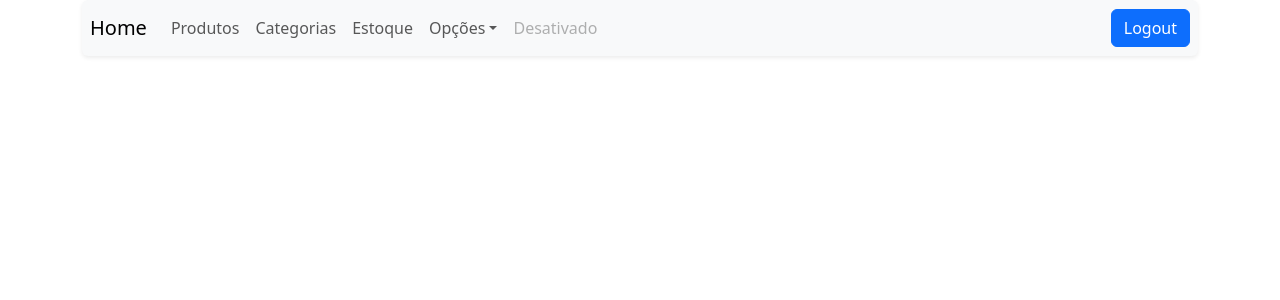
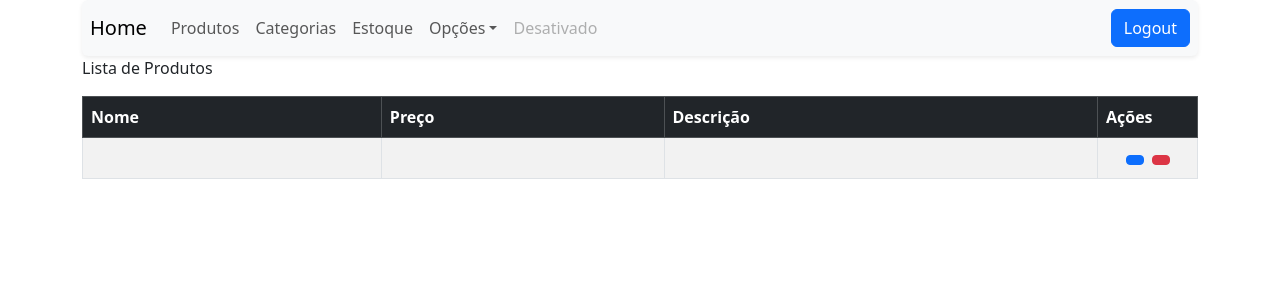
Before and after one commit to souzaharu9-netizen/pizzaria-mary, a React (Vite) app: page /#/produtos in a window 1280 px wide. Before the commit this address led to /. Shown: the top 300 px of the page. Built offline with nearby package versions, Linux system fonts and the light colour scheme.

Commit message:
Estilização com bootstrap concluída

```diff
--- a/src/pages/HomeFuncionario/HomeFuncionario.jsx
+++ b/src/pages/HomeFuncionario/HomeFuncionario.jsx
@@ -1,7 +1,6 @@
 import MenuFuncionario from "../MenuFuncionario/MenuFuncionario"
 
 const HomeFuncionario = () => {
-
 
     return (
 
--- /dev/null
+++ b/src/pages/ListarProduto/ListarProduto.jsx
@@ -0,0 +1,109 @@
+
+import MenuFuncionario from '../MenuFuncionario/MenuFuncionario'
+
+const ListarProduto = () => {
+
+    const arrayProdutos = [
+        {
+            id: 1,
+            nome: "Pizza de Calabresa",
+            precoVenda: 54.90,
+            descricao: "Pizza de Calabresa com Cebola e Azeitona sem Caroço."
+        },
+
+        {
+            id: 2,
+            nome: "Pizza de Muçarela",
+            precoVenda: 34.90,
+            descricao: "Pizza de Queijo Muçarela com Molho de tomate e orégano."
+        },
+
+        {
+            id: 3,
+            nome: "Pizza de Marguerita",
+            precoVenda: 34.90,
+            descricao: "Pizza de Marguerita com Molho de Tomate, Queijo Muçarela, Rodelas de Tomate e Manjericão Fresco."
+        },
+
+        {
+            id: 4,
+            nome: "Pizza de Portuguesa",
+            precoVenda: 34.90,
+            descricao: "Pizza de Portuguesa com Presunto, Ovos, Cebola, Azeitona, Ervilha, Queijo e Tomate."
+        },
+
+        {
+            id: 5,
+            nome: "Pizza de Frango com Catupiry",
+            precoVenda: 34.90,
+            descricao: "Pizza de Frango Desfiado Temperado Coberto pelo Cremoso Requeijão Catupiry."
+        },
+
+        {
+            id: 6,
+            nome: "Pizza de Quatro Queijos",
+            precoVenda: 34.90,
+            descricao: "Uma Combinação Geralmente de Muçarela, Provolone, Parmesão e Gorgonzola (ou Catupiry)."
+        },
+
+        {
+            id: 7,
+            nome: "Pizza de Chocolate com Morango",
+            precoVenda: 34.90,
+            descricao: "Pizza de Chocolate com Morango com Brigadeiro ou Creme de Chocolate com Morangos Frescos Fatiados."
+        },
+
+
+
+    ]
+
+    return (
+
+
+        <div className='container'>
+
+            <MenuFuncionario/>
+            <p>Lista de Produtos</p>
+            <div className="table-responsive">
+                <table className="table table-bordered table-striped table-hover">
+                    <thead className="table-dark">
+                        <tr>
+                            <th>Nome</th>
+                            <th>Preço</th>
+                            <th>Descrição</th>
+                            <th>Ações</th> {/* Nova coluna de Ações */}
+                        </tr>
+                    </thead>
+                <tbody>
+                    <tr>
+                        <td style={{ fontSize: "13px" }}></td>
+                        <td style={{ fontSize: "13px" }}>
+
+                        </td>
+                        <td style={{ fontSize: "13px" }}></td>
+                        <td className="text-center fs-6" style={{ width: "100px" }}>
+                            {/* Botão de Editar */}
+                        <button
+                            className="btn btn-sm btn-primary me-2">
+                            <i className="fas fa-pencil-alt"></i>{" "}
+                            {/* Ícone de editar */}
+                        </button>
+                 {/* Botão de Excluir */}
+                <button
+                    className="btn btn-sm btn-danger">
+                    <i className="fas fa-trash-alt"></i>{" "}
+                    {/* Ícone de excluir */}
+                </button>
+            </td>
+        </tr>
+
+        </tbody>
+    </table>
+ </div>
+
+
+        </div>
+    )
+}
+
+export default ListarProduto
--- a/src/pages/MenuFuncionario/MenuFuncionario.jsx
+++ b/src/pages/MenuFuncionario/MenuFuncionario.jsx
@@ -1,12 +1,9 @@
 
 const MenuFuncionario = () => {
 
-
     return (
-
         <div>
-
-         <nav className="navbar navbar-expand-lg navbar-light bg-light p-2 rounded shadow-sm w-100">
+      <nav className="navbar navbar-expand-lg navbar-light bg-light p-2 rounded shadow-sm w-100">
         <a className="navbar-brand" href="/pizzaria/funcionario/home">
           Home
         </a>
@@ -27,12 +24,12 @@ const MenuFuncionario = () => {
         <div className="collapse navbar-collapse" id="navbarSupportedContent">
           <ul className="navbar-nav me-auto">
             <li className="nav-item active">
-              <a className="nav-link" href="/pizzaria/funcionario/produto">
+              <a className="nav-link" href="/pizzaria/funcionario/produtos">
                 Produtos
               </a>
             </li>
             <li className="nav-item">
-              <a className="nav-link" href="/pizzaria/funcionario/categoria">
+              <a className="nav-link" href="/pizzaria/funcionario/categorias">
                 Categorias
               </a>
             </li>
--- a/src/routes/AppRoutes.jsx
+++ b/src/routes/AppRoutes.jsx
@@ -1,26 +1,37 @@
 import{
+    HashRouter,
     BrowserRouter,
     Routes,
     Route
 }
 from "react-router-dom"
 import HomeFuncionario from "../pages/HomeFuncionario/HomeFuncionario"
+import ListarProduto from "../pages/ListarProduto/ListarProduto"
 
 const AppRoutes = () =>{
 
     return (
-                <BrowserRouter>
+                <HashRouter>
                      <Routes>
 
                             <Route
                              path="/"
                              element={<HomeFuncionario/>}
+                            />
 
+                            <Route
+                             path="/home"
+                             element={<HomeFuncionario/>}
+                            />
+
+                            <Route
+                             path="/produtos"
+                             element={<ListarProduto/>}
                             />
 
                      </Routes>
 
-                </BrowserRouter>
+                </HashRouter>
 
     )
 }
```
Also changed, not shown: src/pages/MenuFuncionario/MenuFuncionario.css (added).
